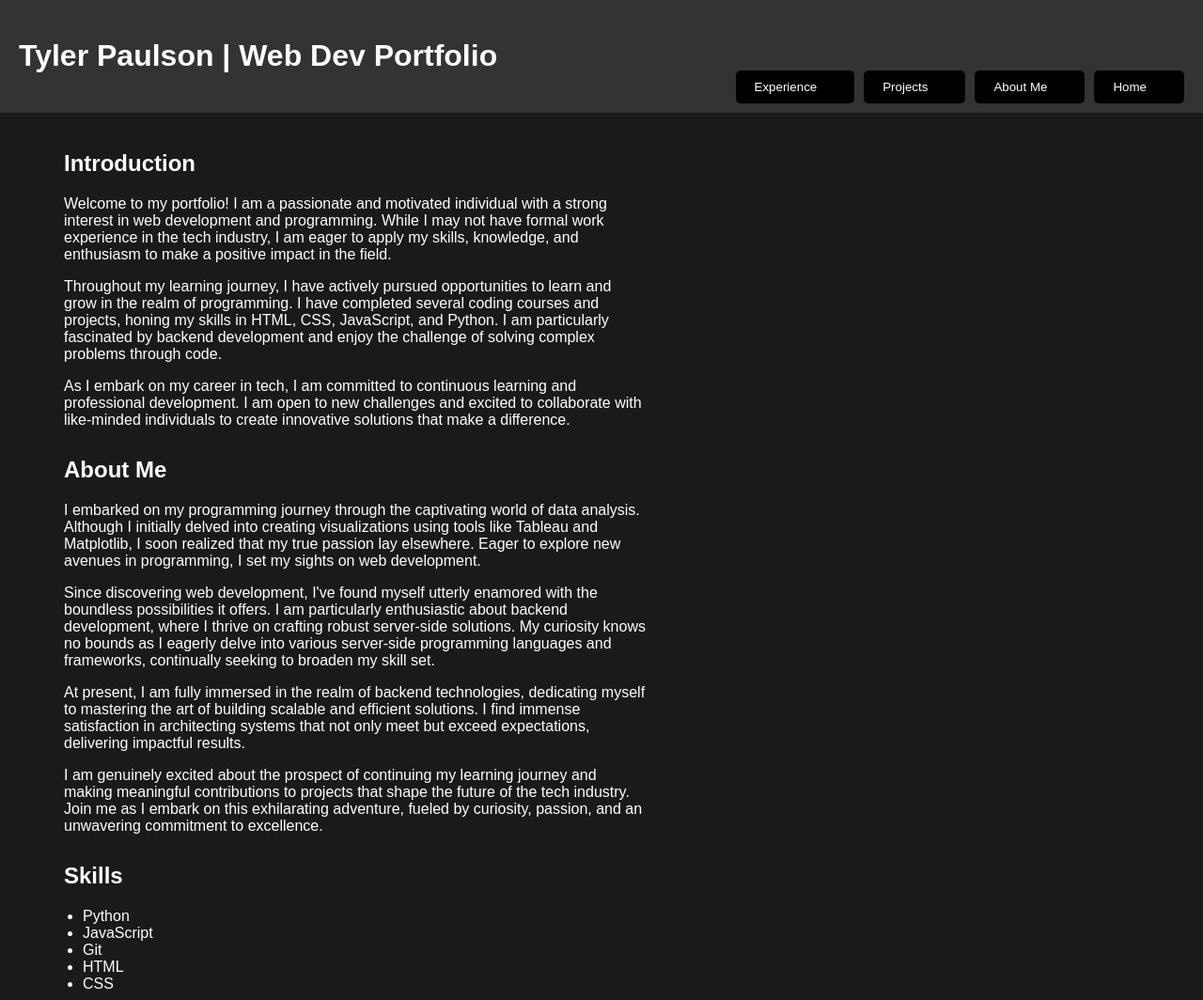
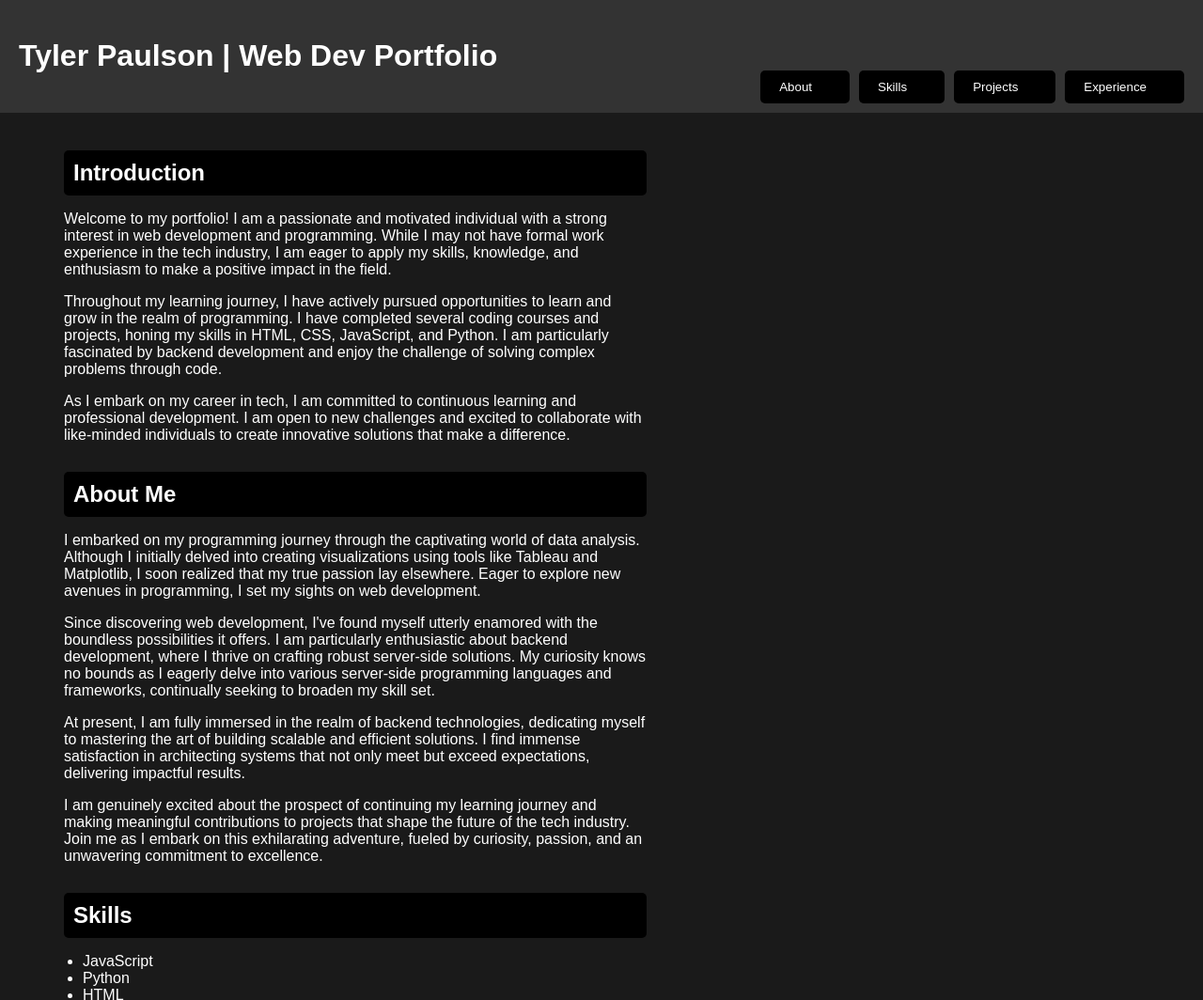
Before and after one commit to Tpaulson7/Web_Dev_Journey, a plain HTML site: page Portfolio_Website/Portfolio.html in a window 1280 px wide. Shown: the top 1064 px of the page at 94% size. Drawn offline with Linux system fonts and the light colour scheme; a script that the page names is missing.

Commit message:
Changed back to 1 page layout and added header bubbles in CSS

```diff
--- a/Portfolio_Website/Portfolio.html
+++ b/Portfolio_Website/Portfolio.html
@@ -12,10 +12,10 @@
         <h1>Tyler Paulson | Web Dev Portfolio</h1>
         <nav>
             <ul>
-                <a href="Portfolio.html"><button><li>Home</li></button></a>
-                <a href="about.html"><button><li>About Me</li></button></a>
-                <a href="projects.html"><button><li>Projects</li></button></a>
-                <a href="experience.html"><button><li>Experience</li></button></a>
+                <a href="#experience"><button><li>Experience</li></button></a>
+                <a href="#projects"><button><li>Projects</li></button></a>
+                <a href="#skills"><button><li>Skills</li></button></a>
+                <a href="#about"><button><li>About</li></button></a>
             </ul>
         </nav>
     </header>
@@ -41,11 +41,11 @@
             <div class="container">
             <h2>Skills</h2>
                 <ul>
+                    <li>JavaScript</li>
                     <li>Python</li>
-                    <li>JavaScript</li>
-                    <li>Git</li>
                     <li>HTML</li>
                     <li>CSS</li>
+                    <li>Git</li>
                 </ul>
             </div>
         </section>
@@ -53,7 +53,7 @@
             <div class="container">
             <h2>Projects</h2>
                 <ul>
-                    <li>Project 1: Portfolio Website (this website)</li>
+                    <li>Project 1: Portfolio Website</li>
                     <li>Project 2: </li>
                     <li>Project 3: </li>
                 </ul>
--- a/Portfolio_Website/portfolio_style.css
+++ b/Portfolio_Website/portfolio_style.css
@@ -69,10 +69,10 @@ header nav ul button {
     color: white;
     border: none;
     padding: 10px 20px;
-    margin-left: 10px; /* Adjust margin */
+    margin-left: 10px;
     border-radius: 5px;
     cursor: pointer;
-    float: right; /* Float the buttons to the right */
+    float: right;
     margin-top: -25px;
 }
 
@@ -80,3 +80,13 @@ header nav ul button a {
     text-decoration: none;
     color: white;
 }
+
+.container h2 {
+    color: white;
+    background-color: black;
+    padding: 10px;
+    border-radius: 5px;
+    font-size: 24px;
+    margin-top: 20px;
+    margin-bottom: 10px;
+}
```
